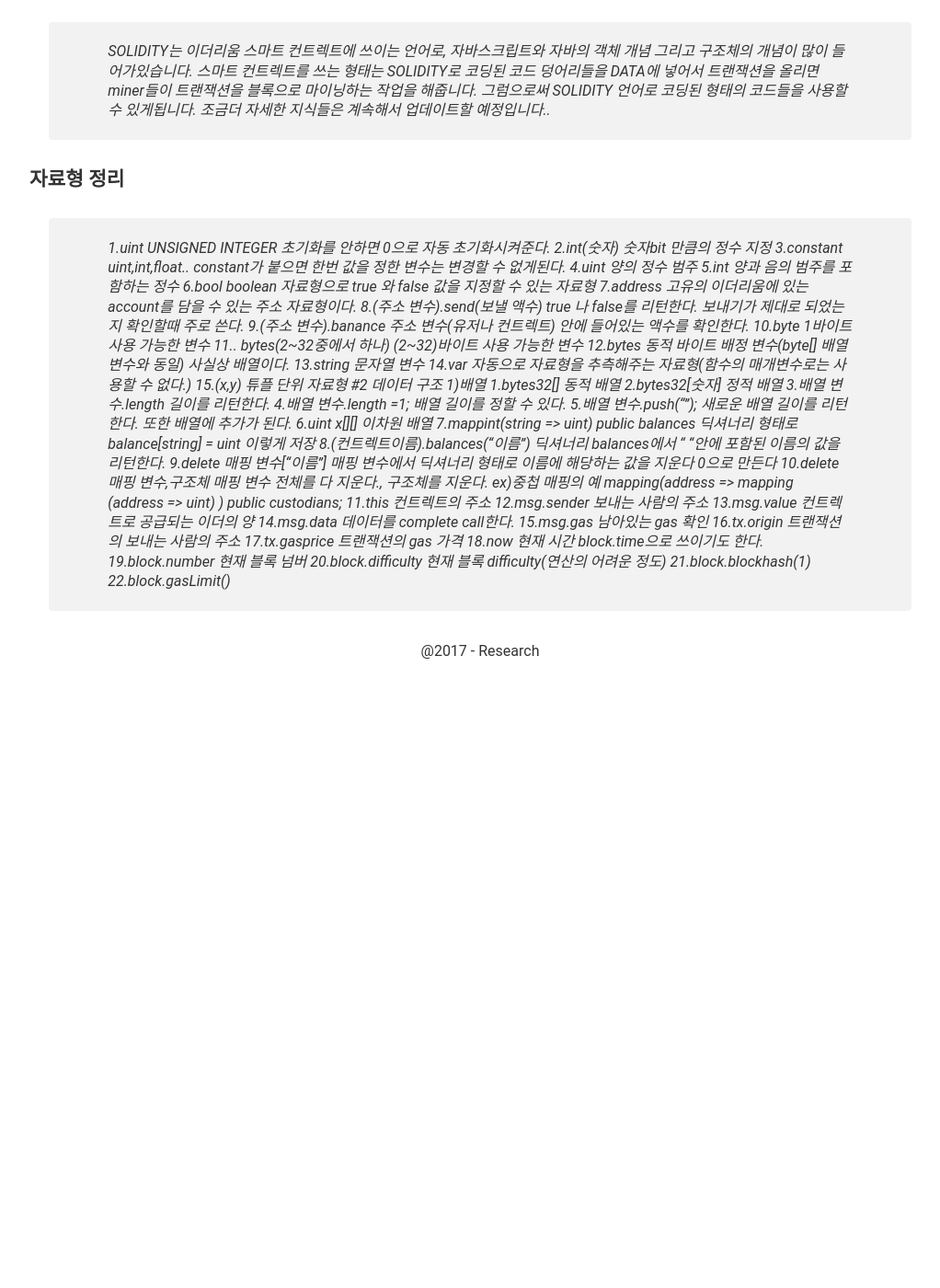
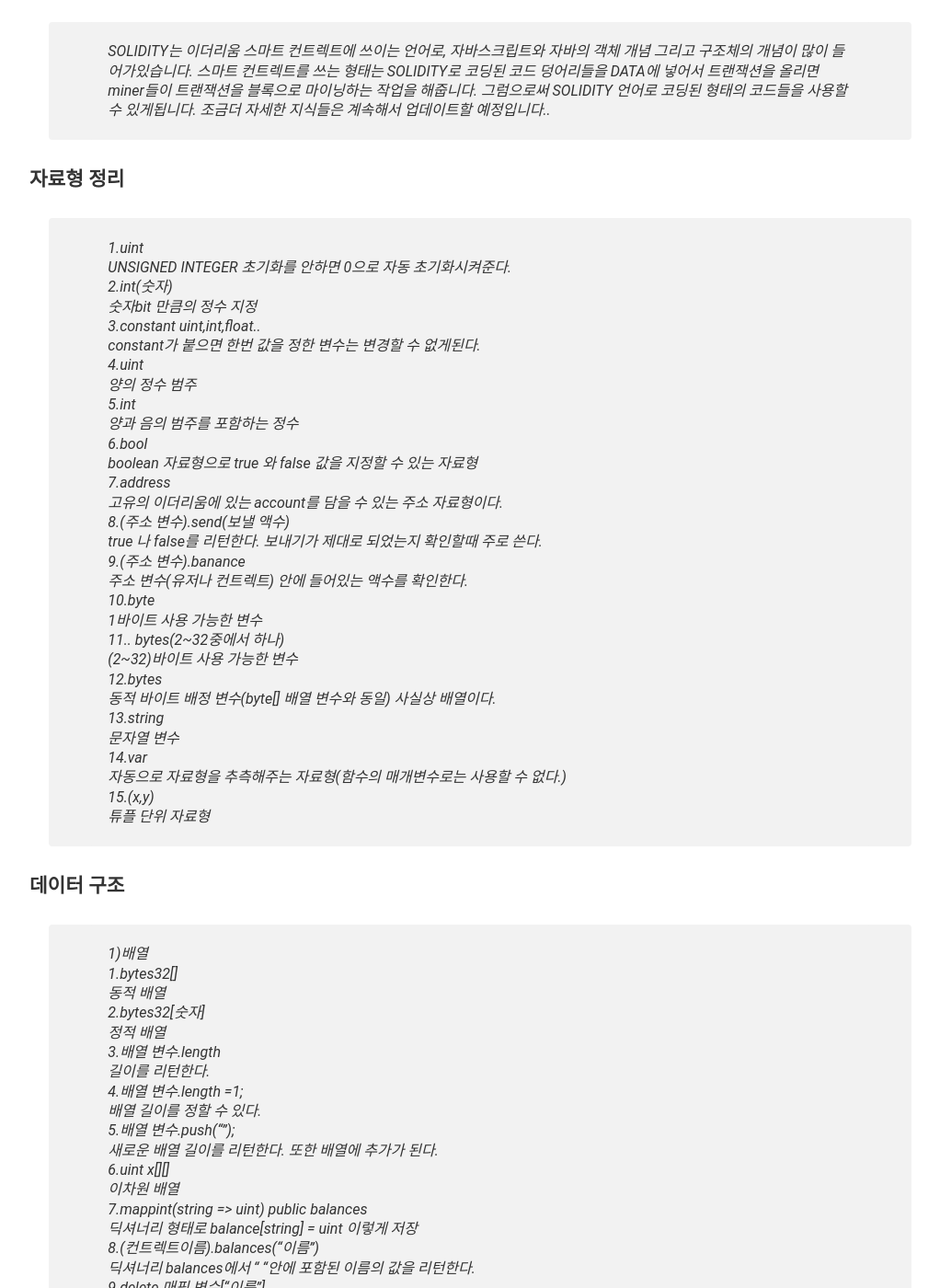
Before and after one commit to Miller-kk/KIMKIBYEONG.github.io, a Jekyll site: the page built from _posts/2017-04-22-Solidity.md, in a window 1280 px wide and 1400 px high, scrolled down 360 px. Shown: the whole window at 92% size, without its empty margins (118-1140 px from the left). Built offline with Jekyll 4.4.1, drawn with Linux system fonts in a browser that asks for light colours; before the commit the page ends 1090 px from its top, so only the background shows below that; some of the changed text lies outside the part shown.

Commit message:
Update 2017-04-22-Solidity.md

```diff
--- a/_posts/2017-04-22-Solidity.md
+++ b/_posts/2017-04-22-Solidity.md
@@ -14,79 +14,81 @@ header: Smart Contract's Language Solidity grammar
 
 ### 자료형 정리
 >>
-1.uint
-UNSIGNED INTEGER 초기화를 안하면 0으로 자동 초기화시켜준다.
-2.int(숫자)
-숫자bit 만큼의 정수 지정
-3.constant uint,int,float..
-constant가 붙으면 한번 값을 정한 변수는 변경할 수 없게된다.
-4.uint
-양의 정수 범주
-5.int
-양과 음의 범주를 포함하는 정수
-6.bool
-boolean 자료형으로 true 와 false 값을 지정할 수 있는 자료형
-7.address
-고유의 이더리움에 있는 account를 담을 수 있는 주소 자료형이다.
-8.(주소 변수).send(보낼 액수)
-true 나 false를 리턴한다. 보내기가 제대로 되었는지 확인할때 주로 쓴다.
-9.(주소 변수).banance
-주소 변수(유저나 컨트렉트) 안에 들어있는 액수를 확인한다.
-10.byte
-1바이트 사용 가능한 변수
-11.. bytes(2~32중에서 하나)
-(2~32)바이트 사용 가능한 변수
-12.bytes
-동적 바이트 배정 변수(byte[] 배열 변수와 동일) 사실상 배열이다.
-13.string
-문자열 변수
-14.var
-자동으로 자료형을 추측해주는 자료형(함수의 매개변수로는 사용할 수 없다.)
-15.(x,y)
-튜플 단위 자료형
-#2 데이터 구조
-1)배열
-1.bytes32[]
-동적 배열
-2.bytes32[숫자]
-정적 배열
-3.배열 변수.length
-길이를 리턴한다.
-4.배열 변수.length =1;
-배열 길이를 정할 수 있다.
-5.배열 변수.push("");
-새로운 배열 길이를 리턴한다. 또한 배열에 추가가 된다.
-6.uint x[][]
-이차원 배열
-7.mappint(string => uint) public balances
-딕셔너리 형태로 balance[string] = uint 이렇게 저장
-8.(컨트렉트이름).balances("이름")
-딕셔너리 balances에서 " "안에 포함된 이름의 값을 리턴한다.
-9.delete 매핑 변수["이름"]
-매핑 변수에서 딕셔너리 형태로 이름에 해당하는 값을 지운다 0으로 만든다
-10.delete 매핑 변수,구조체
-매핑 변수 전체를 다 지운다., 구조체를 지운다.
-ex)중첩 매핑의 예
-mapping(address => mapping (address => uint) ) public custodians;
-11.this
-컨트렉트의 주소
-12.msg.sender
-보내는 사람의 주소
-13.msg.value
-컨트렉트로 공급되는 이더의 양
-14.msg.data
-데이터를 complete call한다.
-15.msg.gas
-남아있는 gas 확인
-16.tx.origin
-트랜잭션의 보내는 사람의 주소
-17.tx.gasprice
-트랜잭션의 gas 가격
-18.now
-현재 시간 block.time으로 쓰이기도 한다.
-19.block.number
-현재 블록 넘버
-20.block.difficulty
-현재 블록 difficulty(연산의 어려운 정도)
-21.block.blockhash(1)
-22.block.gasLimit()
+1.uint<br/>
+UNSIGNED INTEGER 초기화를 안하면 0으로 자동 초기화시켜준다.<br/>
+2.int(숫자)<br/>
+숫자bit 만큼의 정수 지정<br/>
+3.constant uint,int,float.. <br/>
+constant가 붙으면 한번 값을 정한 변수는 변경할 수 없게된다.<br/>
+4.uint<br/>
+양의 정수 범주<br/>
+5.int<br/>
+양과 음의 범주를 포함하는 정수<br/>
+6.bool <br/>
+boolean 자료형으로 true 와 false 값을 지정할 수 있는 자료형<br/>
+7.address <br/>
+고유의 이더리움에 있는 account를 담을 수 있는 주소 자료형이다.<br/>
+8.(주소 변수).send(보낼 액수)<br/>
+true 나 false를 리턴한다. 보내기가 제대로 되었는지 확인할때 주로 쓴다.<br/>
+9.(주소 변수).banance <br/>
+주소 변수(유저나 컨트렉트) 안에 들어있는 액수를 확인한다.<br/>
+10.byte<br/>
+1바이트 사용 가능한 변수<br/>
+11.. bytes(2~32중에서 하나) <br/>
+(2~32)바이트 사용 가능한 변수<br/>
+12.bytes <br/>
+동적 바이트 배정 변수(byte[] 배열 변수와 동일) 사실상 배열이다.<br/>
+13.string <br/>
+문자열 변수<br/>
+14.var <br/>
+자동으로 자료형을 추측해주는 자료형(함수의 매개변수로는 사용할 수 없다.)<br/>
+15.(x,y) <br/>
+튜플 단위 자료형<br/>
+
+### 데이터 구조
+>>
+1)배열<br/>
+1.bytes32[] <br/>
+동적 배열<br/>
+2.bytes32[숫자]<br/>
+정적 배열<br/>
+3.배열 변수.length <br/>
+길이를 리턴한다.<br/>
+4.배열 변수.length =1; <br/>
+배열 길이를 정할 수 있다.<br/>
+5.배열 변수.push(""); <br/>
+새로운 배열 길이를 리턴한다. 또한 배열에 추가가 된다.<br/>
+6.uint x[][] <br/>
+이차원 배열<br/>
+7.mappint(string => uint) public balances <br/>
+딕셔너리 형태로 balance[string] = uint 이렇게 저장<br/>
+8.(컨트렉트이름).balances("이름") <br/>
+딕셔너리 balances에서 " "안에 포함된 이름의 값을 리턴한다.<br/>
+9.delete 매핑 변수["이름"] <br/>
+매핑 변수에서 딕셔너리 형태로 이름에 해당하는 값을 지운다 0으로 만든다<br/>
+10.delete 매핑 변수,구조체 <br/>
+매핑 변수 전체를 다 지운다., 구조체를 지운다.<br/>
+ex)중첩 매핑의 예<br/>
+mapping(address => mapping (address => uint) ) public custodians;<br/>
+11.this <br/>
+컨트렉트의 주소<br/>
+12.msg.sender <br/>
+보내는 사람의 주소<br/>
+13.msg.value<br/>
+컨트렉트로 공급되는 이더의 양<br/>
+14.msg.data <br/>
+데이터를 complete call한다.<br/>
+15.msg.gas <br/>
+남아있는 gas 확인<br/>
+16.tx.origin <br/>
+트랜잭션의 보내는 사람의 주소<br/>
+17.tx.gasprice <br/>
+트랜잭션의 gas 가격<br/>
+18.now <br/>
+현재 시간 block.time으로 쓰이기도 한다.<br/>
+19.block.number <br/>
+현재 블록 넘버<br/>
+20.block.difficulty <br/>
+현재 블록 difficulty(연산의 어려운 정도)<br/>
+21.block.blockhash(1)<br/>
+22.block.gasLimit()<br/>
```
